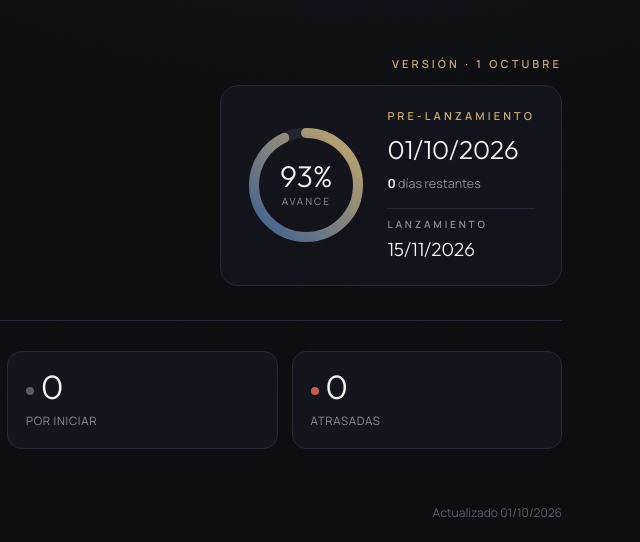
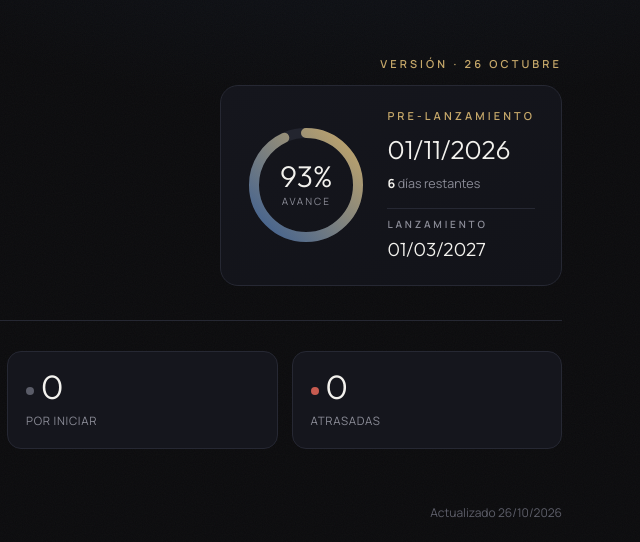
Before and after one commit to isamarketing/puro-dashboard, a plain HTML site: page docs/index.html in a window 1280 px wide. Shown: the top 542 px of the page, 640-1280 px from the left. Drawn offline with Linux system fonts and the light colour scheme.

Commit message:
Header: Pre-lanzamiento pasa a 01/11/2026 y Lanzamiento a 01/03/2027. Tareas sin cambios. Versión 26/10/2026.

```diff
--- a/docs/index.html
+++ b/docs/index.html
@@ -255,10 +255,10 @@ const DATA = {
   "brand": "PURO",
   "subtitle": "No es magia, es tecnología.",
   "milestone_label": "Pre-lanzamiento",
-  "milestone_date": "2026-10-01",
+  "milestone_date": "2026-11-01",
   "milestone2_label": "Lanzamiento",
-  "milestone2_date": "2026-11-15",
-  "updated_at": "2026-10-01",
+  "milestone2_date": "2027-03-01",
+  "updated_at": "2026-10-26",
   "blocks": [
     {
       "name": "Base estratégica",
```
